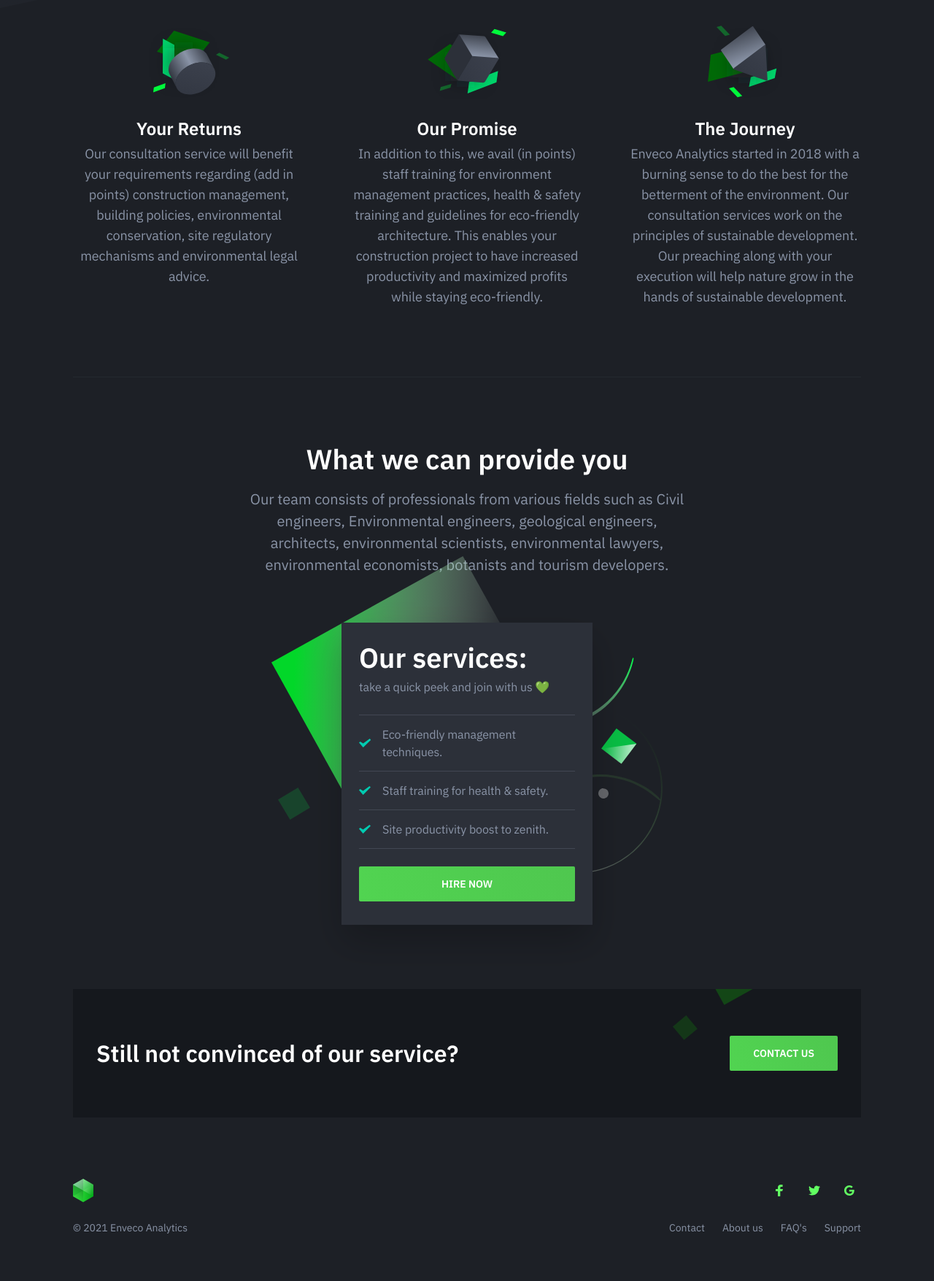
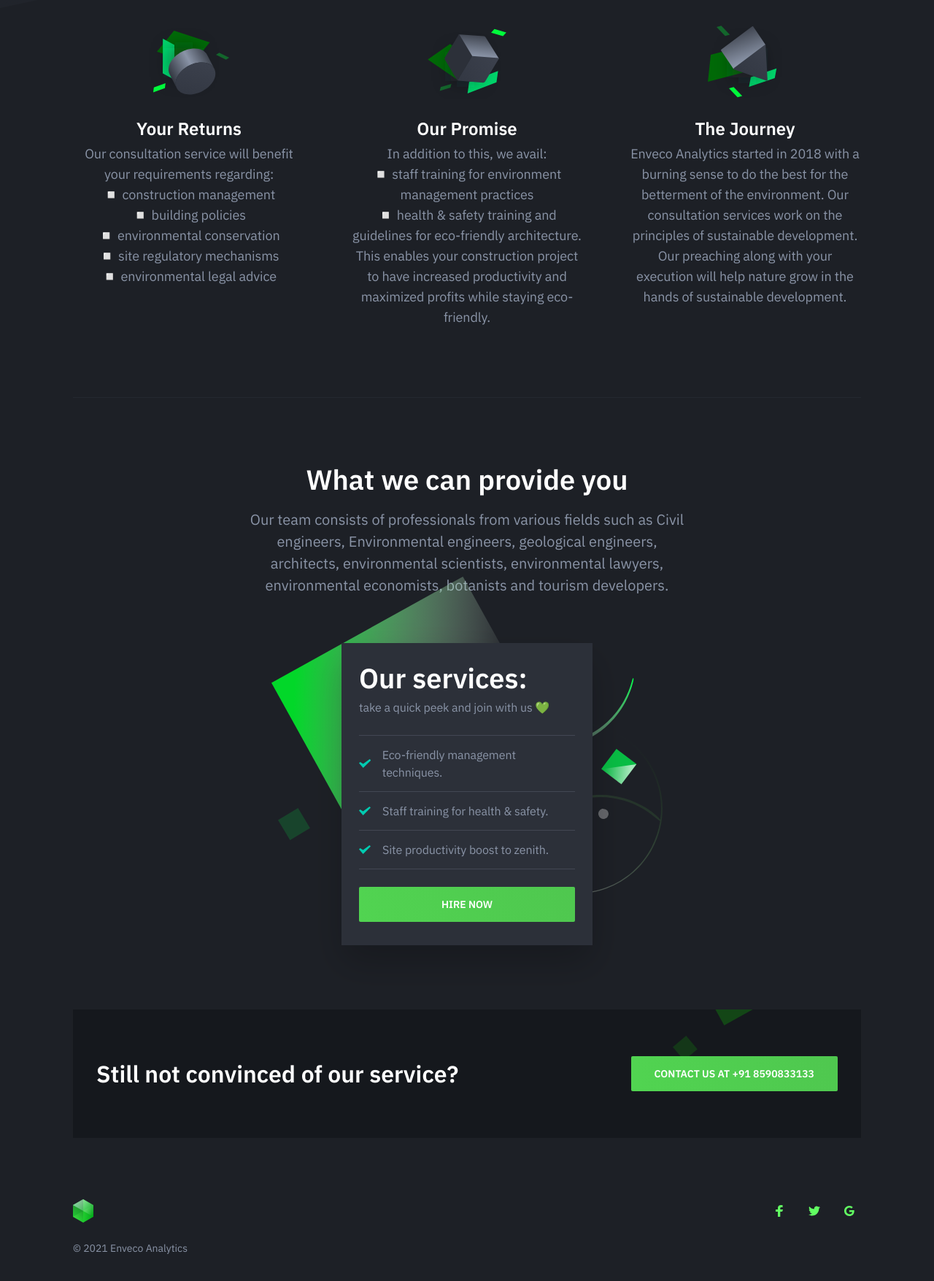
Before and after one commit to Madhav-Somanath/EnvecoAnalytics, a plain HTML site: page index.html in a window 1280 px wide. Shown: the part 689-2444 px from the top of the page at 73% size. Drawn offline with nearby package versions, Linux system fonts and the light colour scheme.

Commit message:
Updated info and contact

```diff
--- a/index.html
+++ b/index.html
@@ -76,7 +76,7 @@
 										<img src="dist/images/feature-icon-01.svg" alt="Feature 01">
                                     </div>
                                     <h4 class="feature-title mt-24">Your Returns</h4>
-                                    <p class="text-sm mb-0">Our consultation service will benefit your requirements regarding (add in points) construction management, building policies, environmental conservation, site regulatory mechanisms and environmental legal advice.</p>
+                                    <p class="text-sm mb-0">Our consultation service will benefit your requirements regarding: <br> ◽️ construction management <br>◽️ building policies <br>◽️ environmental conservation <br>◽️ site regulatory mechanisms <br>◽️ environmental legal advice</p>
                                 </div>
                             </div>
 							<div class="feature text-center is-revealing">
@@ -85,7 +85,7 @@
 										<img src="dist/images/feature-icon-02.svg" alt="Feature 02">
                                     </div>
                                     <h4 class="feature-title mt-24">Our Promise</h4>
-                                    <p class="text-sm mb-0">In addition to this, we avail (in points) staff training for environment management practices, health & safety training and guidelines for eco-friendly architecture. This enables your construction project to have increased productivity and maximized profits while staying eco-friendly.</p>
+                                    <p class="text-sm mb-0">In addition to this, we avail: <br>◽️ staff training for environment management practices <br>◽️ health & safety training and guidelines for eco-friendly architecture.<br> This enables your construction project to have increased productivity and maximized profits while staying eco-friendly.</p>
                                 </div>
                             </div>
                             <div class="feature text-center is-revealing">
@@ -171,7 +171,7 @@
 					<div class="cta-inner section-inner">
 						<h3 class="section-title mt-0">Still not convinced of our service?</h3>
 						<div class="cta-cta">
-							<a class="button button-primary button-wide-mobile" href="#">Contact Us</a>
+							<a class="button button-primary button-wide-mobile" href="#">Contact Us at +91 8590833133</a>
 						</div>
 					</div>
 				</div>
@@ -186,7 +186,7 @@
 							<img class="header-logo-image" src="dist/images/logo.svg" alt="Logo">
 						</a>
                     </div>
-                    <ul class="footer-links list-reset">
+                    <!-- <ul class="footer-links list-reset">
                         <li>
                             <a href="#">Contact</a>
                         </li>
@@ -199,7 +199,7 @@
                         <li>
                             <a href="#">Support</a>
                         </li>
-                    </ul>
+                    </ul> -->
                     <ul class="footer-social-links list-reset">
                         <li>
                             <a href="#">
@@ -219,7 +219,7 @@
                         </li>
                         <li>
                             <a href="#">
-                                <span class="screen-reader-text">Google</span>
+                                <span class="screen-reader-text">GMail</span>
                                 <svg width="16" height="16" xmlns="http://www.w3.org/2000/svg">
                                     <path d="M7.9 7v2.4H12c-.2 1-1.2 3-4 3-2.4 0-4.3-2-4.3-4.4 0-2.4 2-4.4 4.3-4.4 1.4 0 2.3.6 2.8 1.1l1.9-1.8C11.5 1.7 9.9 1 8 1 4.1 1 1 4.1 1 8s3.1 7 7 7c4 0 6.7-2.8 6.7-6.8 0-.5 0-.8-.1-1.2H7.9z" fill="rgb(98, 255, 98)"/>
                                 </svg>
```
